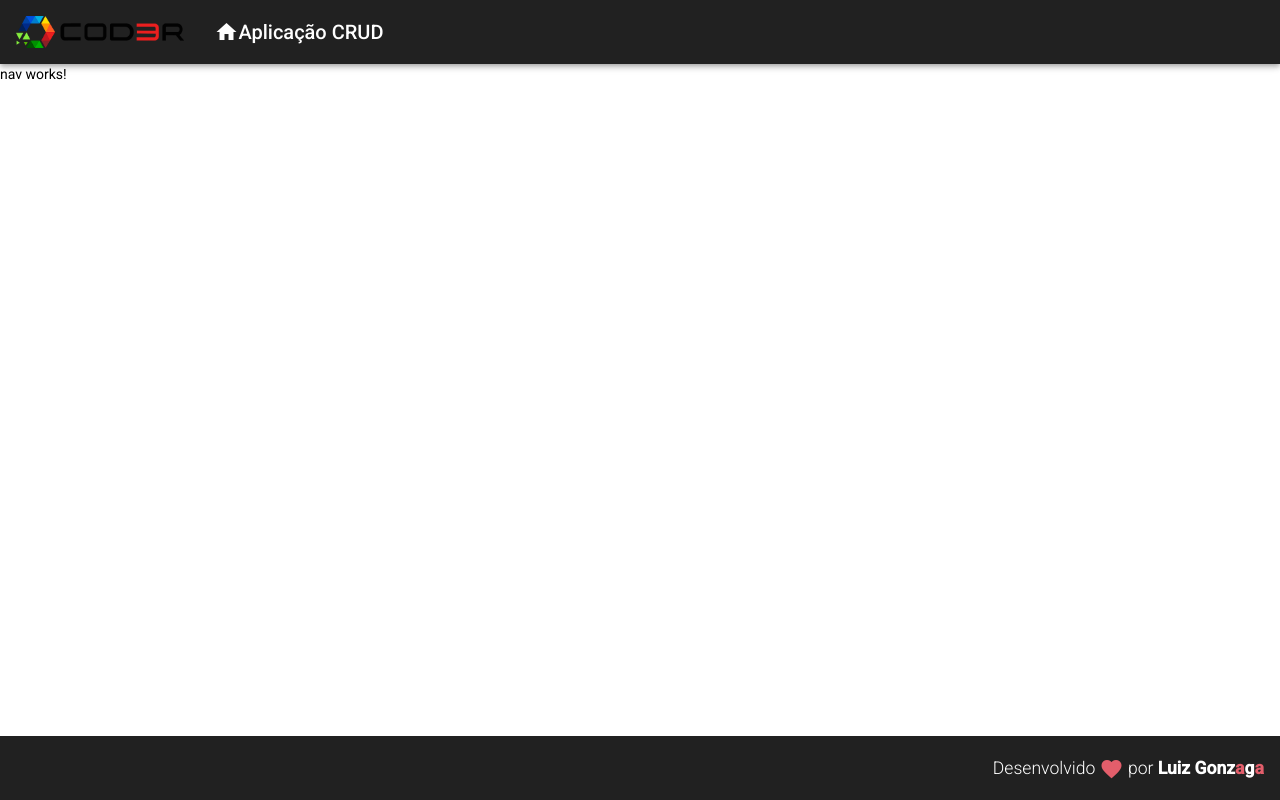
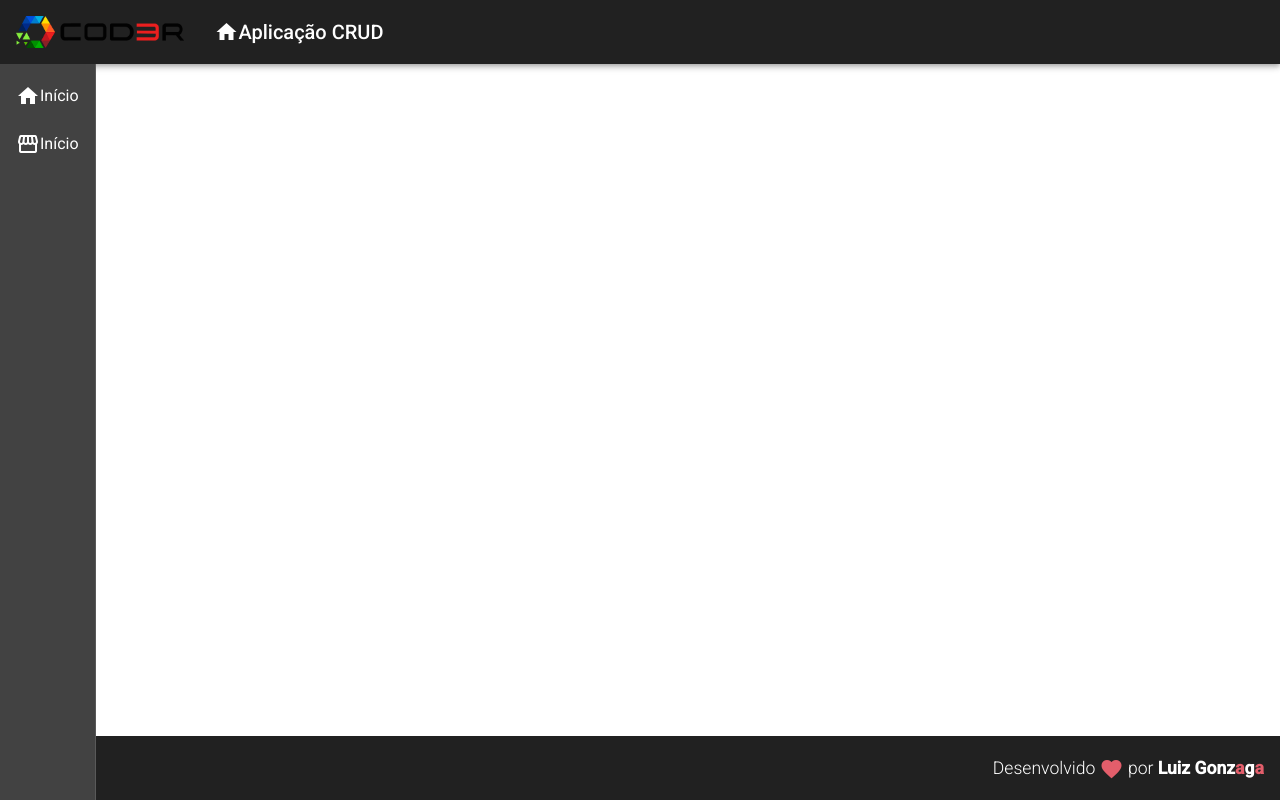
Before and after one commit to Luizgcsneto/curso-angular-9-cod3r, an Angular app in the folder frontend/: page / in a window 1280 px wide. Built offline with nearby package versions, Linux system fonts and the light colour scheme.

Commit message:
Ajustando a navegação

```diff
--- a/frontend/src/app/components/template/header/header.component.css
+++ b/frontend/src/app/components/template/header/header.component.css
@@ -11,15 +11,12 @@
 
 .header .logo {
     max-height: 32px;
-
 }
 
 .header .title-group {
     padding-left: 25px;
-
 }
 
 .header .title-group i {
     padding-left: 5px;
-
 }
--- a/frontend/src/app/components/template/nav/nav.component.html
+++ b/frontend/src/app/components/template/nav/nav.component.html
@@ -1 +1,20 @@
-<p>nav works!</p>
+<mat-sidenav-container class="container">
+    <mat-sidenav class="sidenav" mode="side"
+    opened fixedInViewport="true" fixedTopGap="64">
+        <mat-nav-list class="nav-list">
+            <a mat-list-item>
+                <i class="material-icons">
+                    home
+                </i>
+                Início
+            </a>
+
+            <a mat-list-item>
+                <i class="material-icons">
+                    storefront
+                </i>
+                Início
+            </a>
+        </mat-nav-list>
+    </mat-sidenav>
+</mat-sidenav-container>
```
